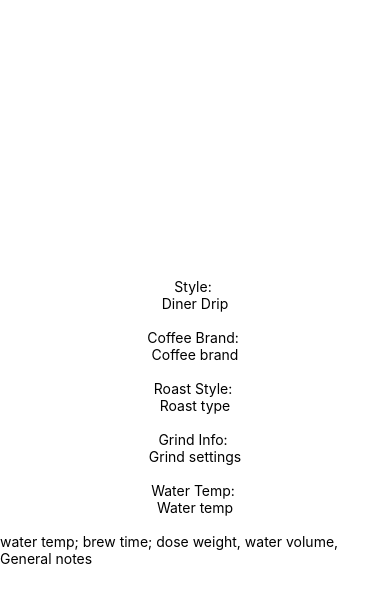
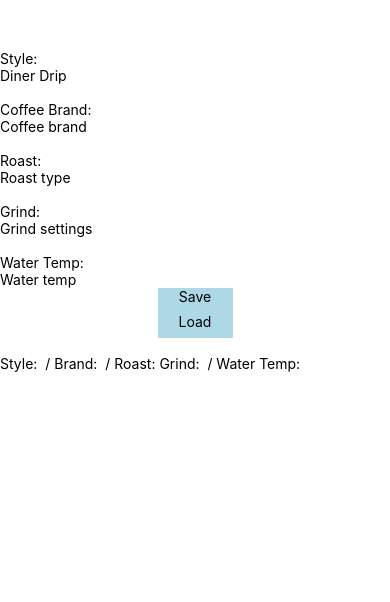
Before and after one commit to robotlions/coffeebook, a React Native app: screen / in a window 390 px wide. Shown: the top 602 px of the page. Built offline with nearby package versions, Linux system fonts and the light colour scheme.

Commit message:
updates input windows

```diff
--- a/App.js
+++ b/App.js
@@ -1,23 +1,33 @@
 import { StatusBar } from "expo-status-bar";
 import React, { useState } from "react";
+import AsyncStorage from '@react-native-async-storage/async-storage';
+
 
 import {
+  ScrollView,
   Text,
   View,
   TextInput,
   TouchableOpacity,
   Pressable,
+  KeyboardAvoidingView,
 } from "react-native";
 
 import { styles } from "./styles";
 
-function handleChange(func, text) {
+
+function handleSubmit(func, text){
   func(text);
 }
 
+
+
+
 export default function App() {
   const [activeEdit, setActiveEdit] = useState(null);
+  const [activeEditText, setActiveEditText] = useState("");
   const [editWindowOpen, setEditWindowOpen] = useState(false);
+
 
   const [styleText, setStyleText] = useState("Diner Drip");
   const [brandText, setBrandText] = useState("Coffee brand");
@@ -25,112 +35,135 @@ export default function App() {
   const [grindText, setGrindText] = useState("Grind settings");
   const [waterTempText, setWaterTempText] = useState("Water temp");
 
+  const [loadedRecipe, setLoadedRecipe] = useState({style: "", brand: "", roast: "", grind: "", waterTemp: ""})
+
+
+  async function storeData() {
+    let value = {style: styleText,
+                  brand: brandText,
+                roast: roastText,
+              grind: grindText,
+            waterTemp: waterTempText}
+    try {
+      const jsonValue = JSON.stringify(value)
+      await AsyncStorage.setItem('storedRecipe', jsonValue)
+    } catch (e) {
+      // saving error
+    }
+  }
+
+  async function loadData() {
+    try {
+      await AsyncStorage.getItem('storedRecipe')
+      .then((value) => JSON.parse(value))
+      .then((value) => setLoadedRecipe(value));
+    } catch(e) {
+      // error reading value
+    }
+  }
+
+
+
   return (
-    <View style={styles.container}>
+    <ScrollView style={styles.container}>
       <StatusBar style="auto" />
+
+
       <Text>Style: </Text>
       <TouchableOpacity
         onPress={() => {
           setEditWindowOpen(!editWindowOpen);
-          setActiveEdit("style");
+          setActiveEdit("setStyleText");
+          setActiveEditText(styleText);
         }}
       >
         <Text>{styleText}</Text>
       </TouchableOpacity>
 
-      {editWindowOpen && activeEdit == "style" ? (
-        <TextInput
-          autoFocus={true}
-          style={styles.input}
-          value={styleText}
-          onChangeText={(text) => handleChange(setStyleText, text)}
-          onEndEditing={() => setEditWindowOpen(false)}
-        />
-      ) : null}
       <Text>{"\n"}</Text>
+
+
 
       <Text>Coffee Brand: </Text>
       <TouchableOpacity
         onPress={() => {
           setEditWindowOpen(!editWindowOpen);
-          setActiveEdit("brand");
+          setActiveEdit("setBrandText");
+          setActiveEditText(brandText);
         }}
       >
         <Text>{brandText}</Text>
       </TouchableOpacity>
-      {editWindowOpen && activeEdit == "brand" ? (
-        <TextInput
-          autoFocus={true}
-          style={styles.input}
-          value={brandText}
-          onChangeText={(text) => handleChange(setBrandText, text)}
-          onEndEditing={() => setEditWindowOpen(false)}
-        />
-      ) : null}
+
       <Text>{"\n"}</Text>
 
-      <Text>Roast Style: </Text>
+
+
+      <Text>Roast:</Text>
       <TouchableOpacity
         onPress={() => {
           setEditWindowOpen(!editWindowOpen);
-          setActiveEdit("roast");
+          setActiveEdit("setRoastText");
+          setActiveEditText(roastText);
         }}
       >
         <Text>{roastText}</Text>
       </TouchableOpacity>
-      {editWindowOpen && activeEdit == "roast" ? (
-        <TextInput
-          autoFocus={true}
-          style={styles.input}
-          value={roastText}
-          onChangeText={(text) => handleChange(setRoastText, text)}
-          onEndEditing={() => setEditWindowOpen(false)}
-        />
-      ) : null}
+
       <Text>{"\n"}</Text>
 
-      <Text>Grind Info: </Text>
+      <Text>Grind:</Text>
       <TouchableOpacity
         onPress={() => {
           setEditWindowOpen(!editWindowOpen);
-          setActiveEdit("grind");
+          setActiveEdit("setGrindText");
+          setActiveEditText(grindText);
         }}
       >
         <Text>{grindText}</Text>
       </TouchableOpacity>
-      {editWindowOpen && activeEdit == "grind" ? (
-        <TextInput
-          autoFocus={true}
-          style={styles.input}
-          value={grindText}
-          onChangeText={(text) => handleChange(setGrindText, text)}
-          onEndEditing={() => setEditWindowOpen(false)}
-        />
-      ) : null}
+
       <Text>{"\n"}</Text>
 
-      <Text>Water Temp: </Text>
+      <Text>Water Temp:</Text>
       <TouchableOpacity
         onPress={() => {
           setEditWindowOpen(!editWindowOpen);
-          setActiveEdit("waterTemp");
+          setActiveEdit("setWaterTempText");
+          setActiveEditText(waterTempText);
         }}
       >
         <Text>{waterTempText}</Text>
       </TouchableOpacity>
-      {editWindowOpen && activeEdit == "waterTemp" ? (
+      <KeyboardAvoidingView>
+{editWindowOpen &&
         <TextInput
-          autoFocus={true}
-          style={styles.input}
-          value={waterTempText}
-          onChangeText={(text) => handleChange(setWaterTempText, text)}
-          onEndEditing={() => setEditWindowOpen(false)}
-        />
-      ) : null}
+        autoFocus={true}
+        selectTextOnFocus={true}
+        style={styles.input}
+        value={activeEditText}
+        onChangeText={setActiveEditText}
+        onEndEditing={() => {setEditWindowOpen(false);handleSubmit(eval(activeEdit), activeEditText)}}>
+        </TextInput>}
+        </KeyboardAvoidingView>
+
+      <TouchableOpacity
+      onPress={()=>{alert("saved?");storeData()}}
+      style={styles.buttonRow}><Text style={styles.button}>Save</Text>
+      </TouchableOpacity>
+      <TouchableOpacity
+      onPress={()=>{alert("loaded?");loadData()}}
+      style={styles.buttonRow}><Text style={styles.button}>Load</Text>
+      </TouchableOpacity>
+
       <Text>{"\n"}</Text>
 
 
-      <Text>water temp; brew time; dose weight, water volume, General notes</Text>
-    </View>
+        <Text>Style: {loadedRecipe.style} / Brand: {loadedRecipe.brand} / Roast: {loadedRecipe.roast}
+        Grind: {loadedRecipe.grind} / Water Temp: {loadedRecipe.waterTemp}</Text>
+
+    </ScrollView>
+
+
   );
 }
--- a/app.json
+++ b/app.json
@@ -3,7 +3,6 @@
     "name": "coffeebook",
     "slug": "coffeebook",
     "version": "1.0.0",
-    "orientation": "portrait",
     "icon": "./assets/icon.png",
     "splash": {
       "image": "./assets/splash.png",
--- a/package.json
+++ b/package.json
@@ -10,6 +10,7 @@
     "eject": "expo eject"
   },
   "dependencies": {
+    "@react-native-async-storage/async-storage": "^1.15.17",
     "expo": "~44.0.0",
     "expo-status-bar": "~1.2.0",
     "react": "17.0.1",
--- a/styles.js
+++ b/styles.js
@@ -2,11 +2,23 @@ import { StyleSheet } from 'react-native';
 
 
 export const styles = StyleSheet.create({
-    container: {
+    button:{
+      textAlign: "center",
+      backgroundColor: "lightblue",
+      width: 75,
+      height: 25,
+    },
+
+    buttonRow:{
+      alignItems: "center",
+    },
+
+  container: {
       flex: 1,
       backgroundColor: '#fff',
-      alignItems: 'center',
-      justifyContent: 'center',
+      paddingTop:50,
+      // alignItems: 'center',
+      // justifyContent: 'center',
     },
 
     input: {
```
Also changed, not shown: 1 other file (tests, documents, lock files or other folders).
